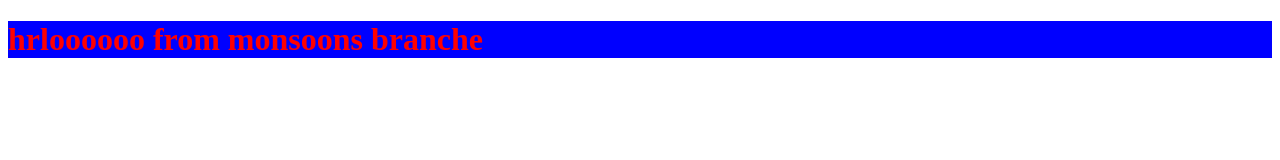
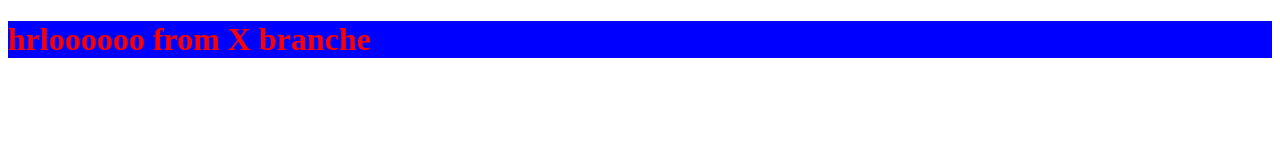
Before and after one commit to TurkiMouna/myfirst, a plain HTML site: page index.html in a window 1280 px wide. Drawn offline with Linux system fonts and the light colour scheme.

Commit message:
modifier

```diff
--- a/index.html
+++ b/index.html
@@ -8,6 +8,6 @@
     <link rel="stylesheet" href="app.css">
 </head>
 <body>
-    <h1>hrloooooo from monsoons branche </h1>
+    <h1>hrloooooo from X branche </h1>
 </body>
 </html>
```
